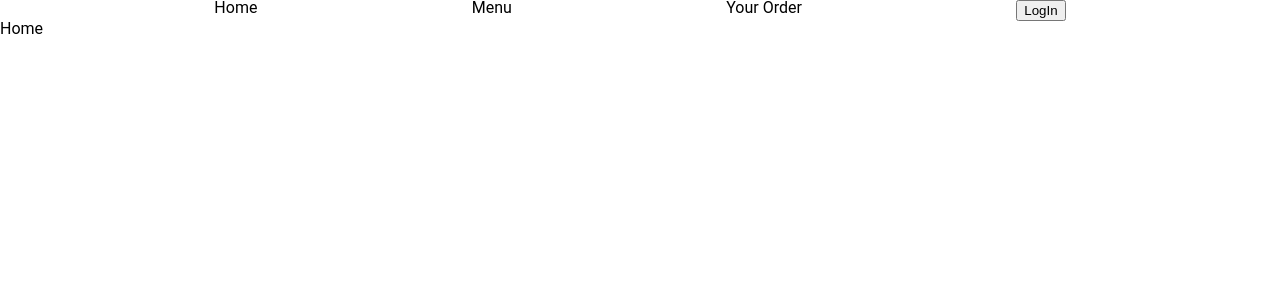
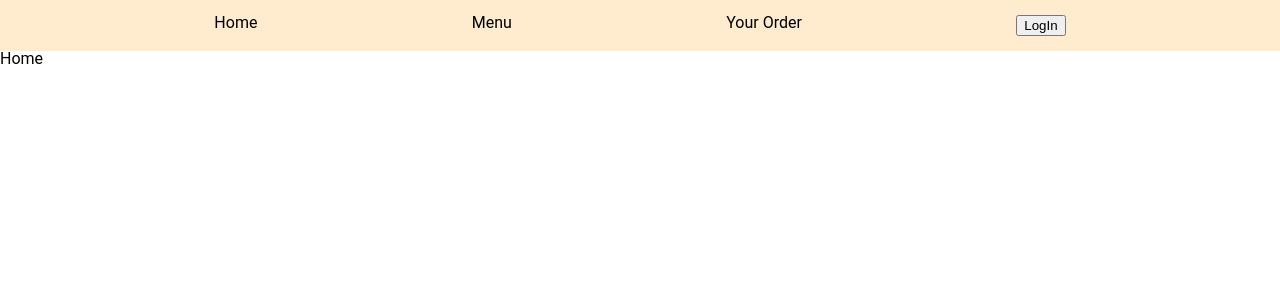
Before and after one commit to Julie1205/LittleCoffeeShop, a React (Create React App) app in the folder client/: page / in a window 1280 px wide. Shown: the top 300 px of the page. Built offline with nearby package versions, Linux system fonts and the light colour scheme.

Commit message:
General styling

```diff
--- a/client/src/components/NavigationBar.js
+++ b/client/src/components/NavigationBar.js
@@ -19,6 +19,8 @@ export default NavigationBar;
 const Wrapper = styled.nav`
     display: flex;
     justify-content: space-evenly;
+    padding: 15px 0;
+    background-color: blanchedalmond;
 `;
 
 const HomeNav = styled(NavLink)`
```
